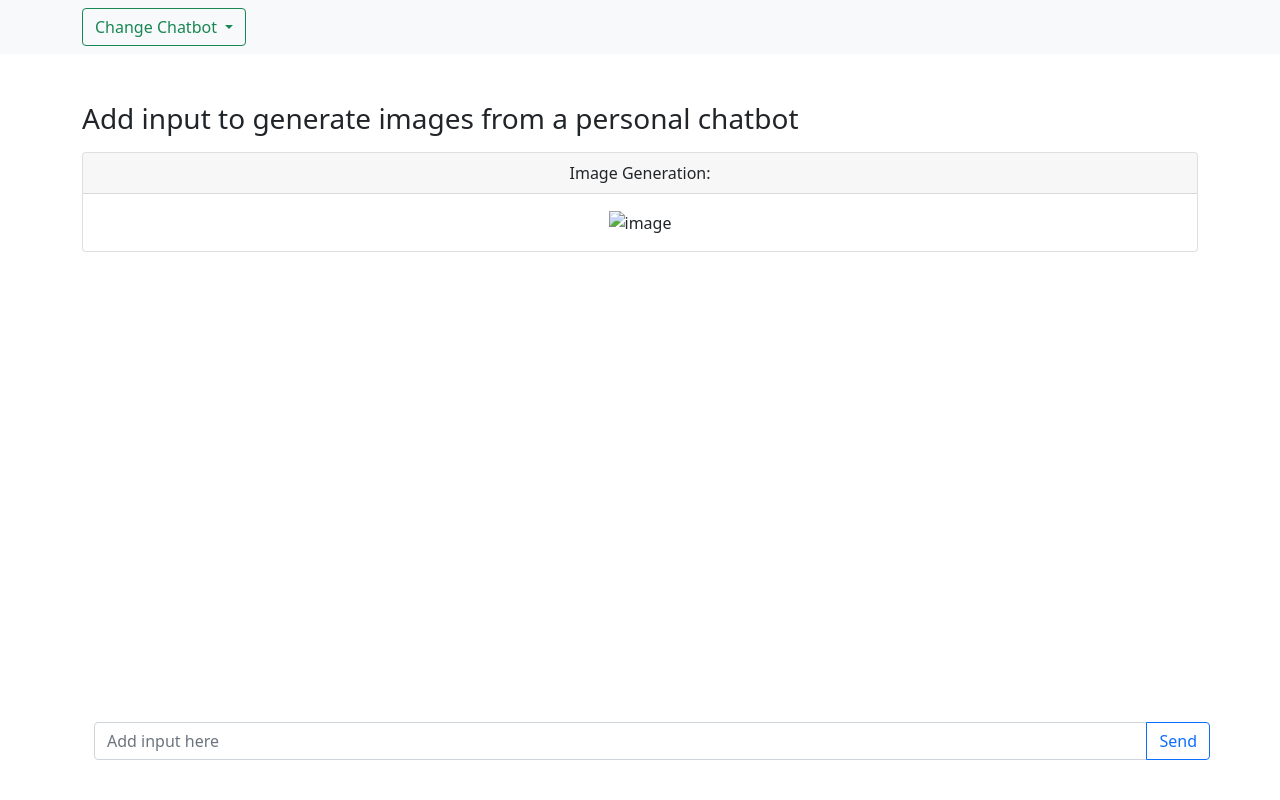
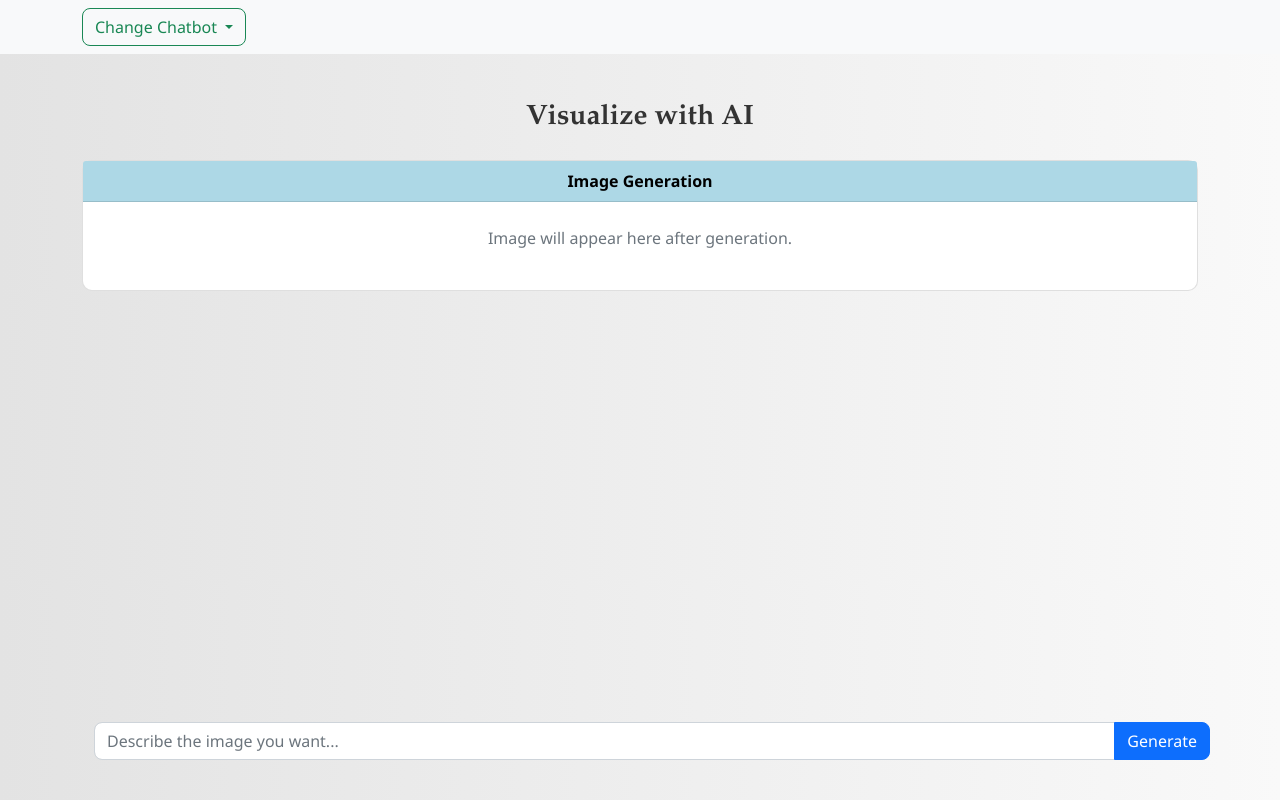
Before and after one commit to Banumathi306/chatbot-final, a FastAPI app: page /image in a window 1280 px wide. Run offline with FastAPI, Linux system fonts and the light colour scheme.

```diff
--- a/main.py
+++ b/main.py
@@ -27,7 +27,7 @@ async def chat_page(request : Request):
 
 
 chat_log=[{'role':'system',
-           'content':'You are a general AI Assistant, help the users with all their concerns and questions.'
+           'content':'You are a general AI Assistant, help the users with all their concerns and questions and also help the users with the movie related stuffs in all languages.'
            }]
 
 
--- a/templates/image.html
+++ b/templates/image.html
@@ -1,28 +1,83 @@
 {% include 'layout.html' %}
 
+<style>
+    body {
+        background: linear-gradient(to right, #e3e3e3, #f9f9f9);
+        font-family: 'Segoe UI', Tahoma, Geneva, Verdana, sans-serif;
+    }
+
+    h3 {
+        text-align: center;
+        font-weight: 600;
+        color: #333;
+        margin-bottom: 1.5rem;
+        font-family: Palatino Linotype, serif;
+    }
+
+    .card {
+        border-radius: 10px;
+<!--        background-color: #e7f3ff; /* Light blue card background */-->
+        box-shadow: 0 6px 12px rgba(0, 0, 0, 0.1);
+    }
+
+    .card-header {
+        font-weight: bold;
+        background-color: #ADD8E6;
+        color: black;
+        border-top-left-radius: 8px;
+        border-top-right-radius: 8px;
+
+    }
+
+    .card-body {
+        padding: 1.5rem;
+    }
+
+    img {
+        max-width: 100%;
+        height: auto;
+        border-radius: 10px;
+        margin-top: 1rem;
+        box-shadow: 0 4px 10px rgba(0, 0, 0, 0.1);
+    }
+
+    .input-group {
+        margin-top: 2rem;
+    }
+
+    .form-control {
+        border-radius: 8px;
+    }
+
+    .btn {
+        border-radius: 8px;
+    }
+</style>
+
 <div class="container mt-5">
-    <h3>
-        Add input to generate images from a personal chatbot
-    </h3>
+    <h3>Visualize with AI</h3>
 
     <div>
         <div class="card text-center mt-3">
             <div class="card-header">
-                Image Generation:
+                Image Generation
             </div>
             <div class="card-body">
+                {% if image_url %}
                 <div>
-                    <img src="{{image_url}}" alt="image">
+                    <img src="{{ image_url }}" alt="Generated image">
                 </div>
-
+                {% else %}
+                <p class="text-muted">Image will appear here after generation.</p>
+                {% endif %}
             </div>
         </div>
     </div>
+
     <form class="container" id="footer" action="/image" method="POST">
         <div class="input-group mb-3">
-            <input class="form-control" placeholder="Add input here" name="user_input" rows="3">
-            <button class="btn btn-outline-primary" type="submit">Send</button>
+            <input class="form-control" placeholder="Describe the image you want..." name="user_input">
+            <button class="btn btn-primary" type="submit">Generate</button>
         </div>
-
     </form>
 </div>
```
Also changed, not shown: templates/home.html (+118 -39 lines).
